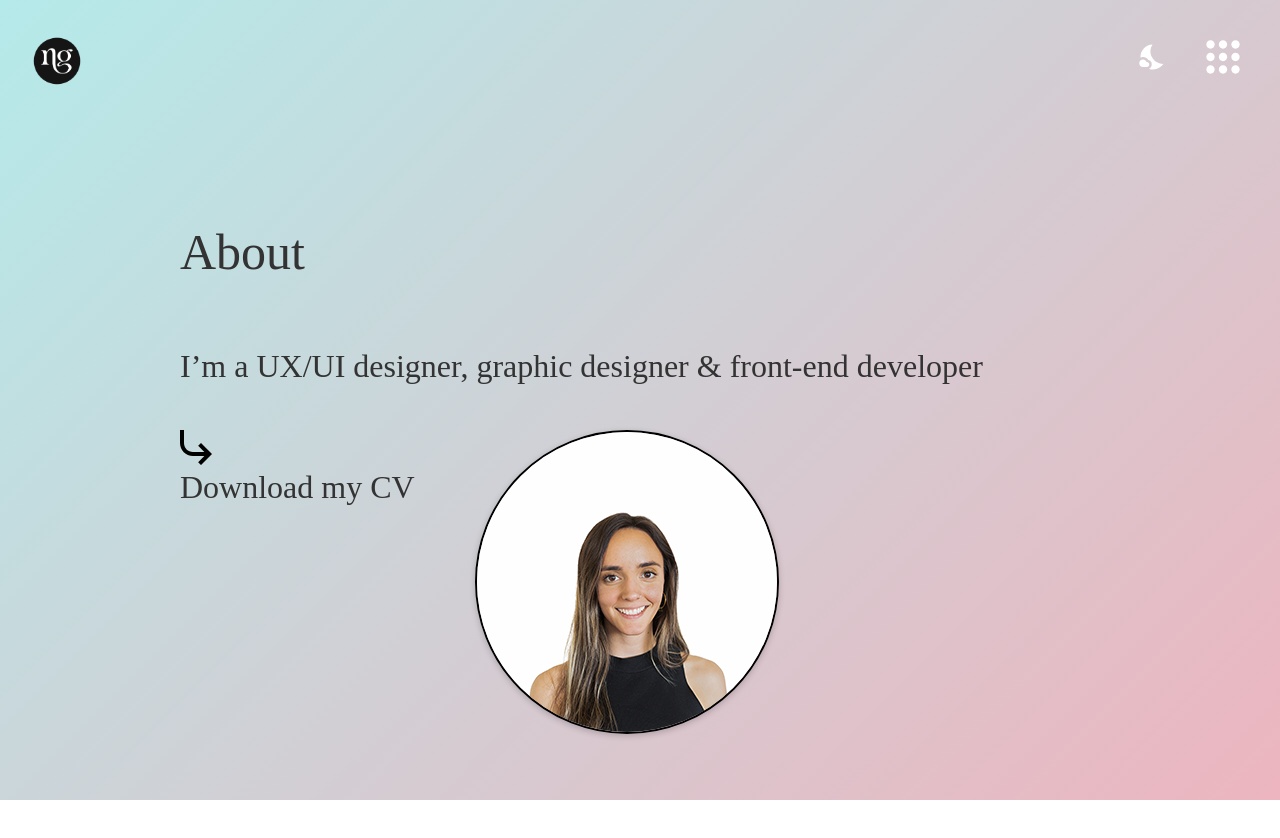
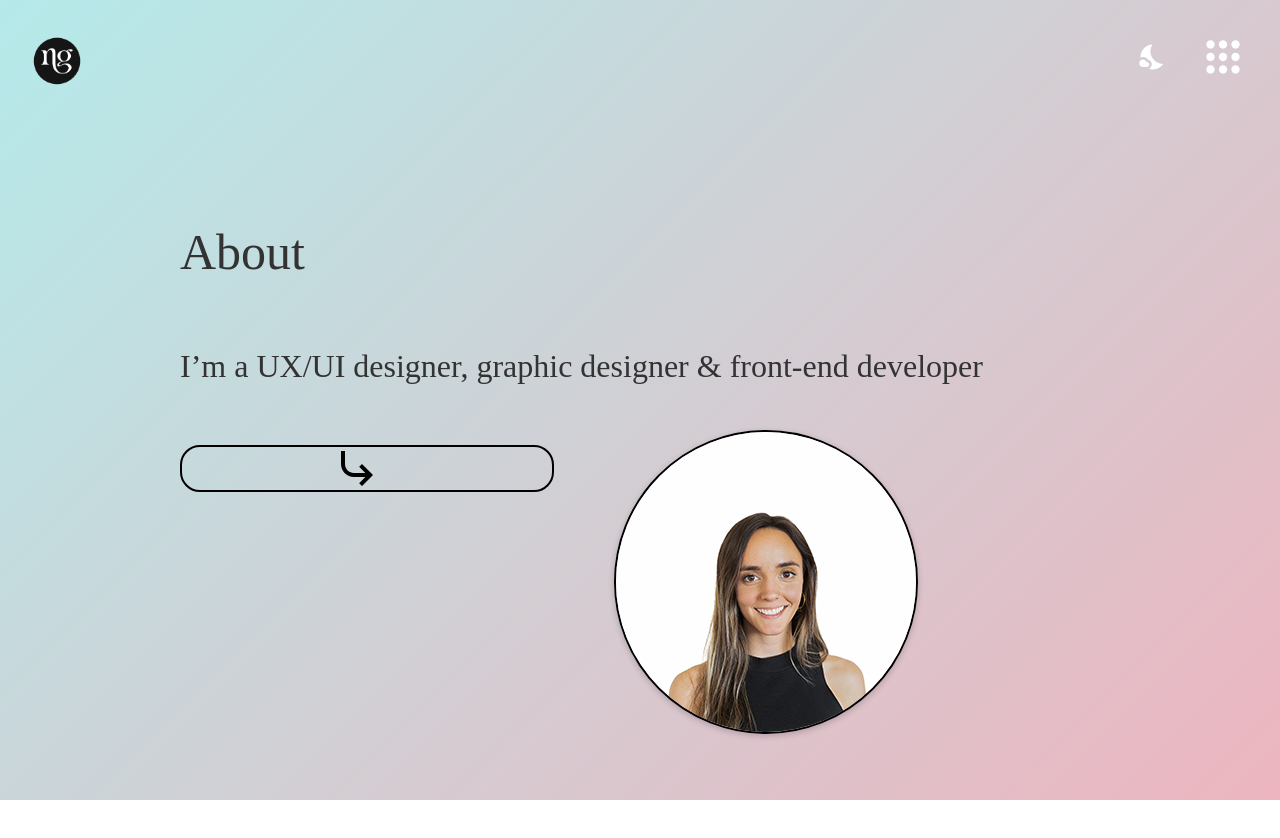
Before and after one commit to natachagraviotto/portfolio-natachagraviotto, a React (Vite) app: page /about in a window 1280 px wide. Shown: the top 838 px of the page. Built offline with nearby package versions, Linux system fonts and the light colour scheme.

Commit message:
change name buttons

```diff
--- a/src/components/content-link/ContentLink.jsx
+++ b/src/components/content-link/ContentLink.jsx
@@ -4,13 +4,15 @@ import IconArrowReturnRight from "../icons/IconArrow";
 
 function ContentLink(props) {
   return (
+    <div className="box-button">
       <>
         <IconArrowReturnRight />
         <Link className="button" to={props.to}>
-        {props.children}
+          {props.text}
           {props.icon}
         </Link>
       </>
+    </div>
   );
 }
 export default ContentLink;
--- a/src/components/content-link/contentlink.scss
+++ b/src/components/content-link/contentlink.scss
@@ -11,3 +11,9 @@
   flex-direction: row-reverse;
   gap: 15px;
 }
+.box-button {
+  display: flex;
+  gap: 20px;
+  justify-content: center;
+  align-items: center;
+}
```
Lines whose indentation alone changed are shown as unchanged.
